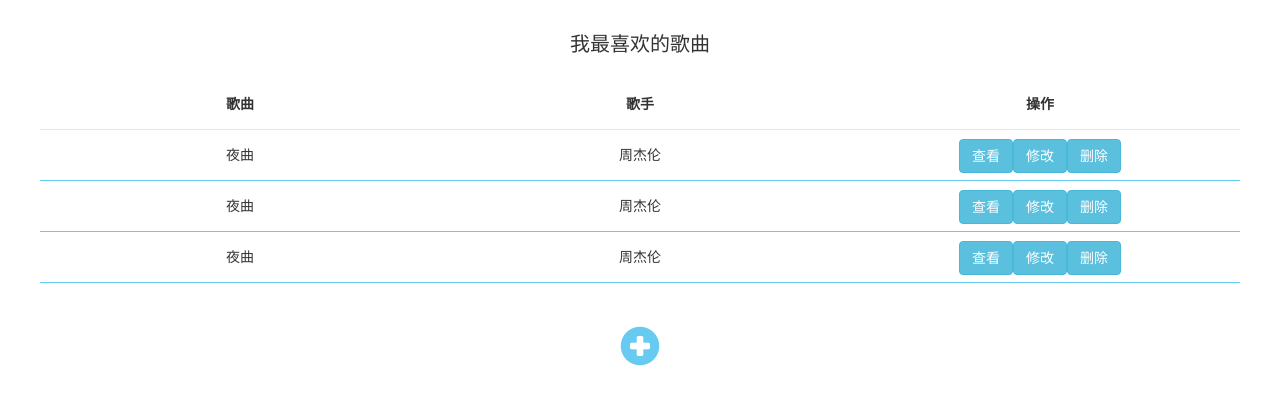
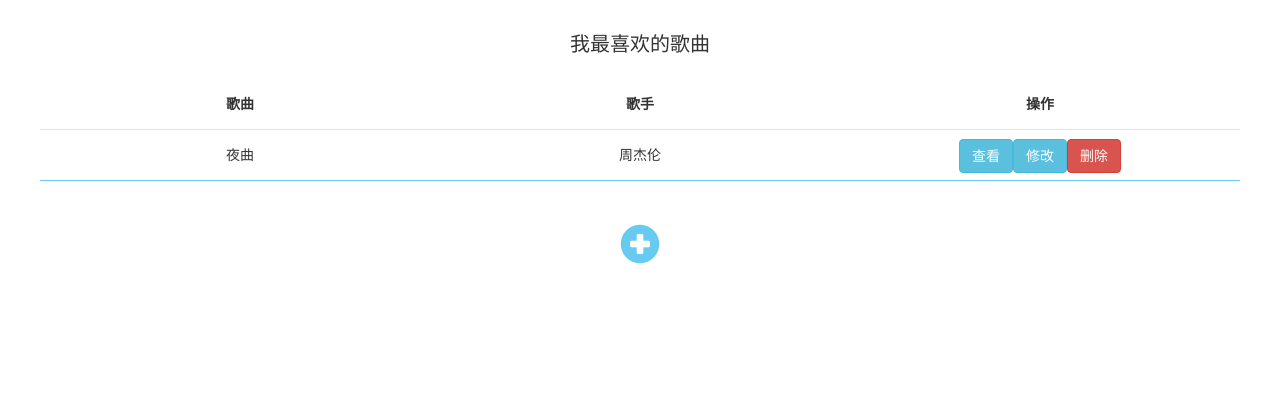
Before and after one commit to 349032805/vue-express-mongodb-demo, a Vue app: page / in a window 1280 px wide. Shown: the top 404 px of the page. Built offline with nearby package versions, Linux system fonts and the light colour scheme.

Commit message:
git commit

```diff
--- a/src/views/list.vue
+++ b/src/views/list.vue
@@ -14,27 +14,10 @@
  				<td>
  					<button type="button" class="btn btn-info">查看</button>
  					<button type="button" class="btn btn-info">修改</button>
- 					<button type="button" class="btn btn-info">删除</button>
+ 					<button type="button" class="btn btn-danger">删除</button>
  				</td>
  			</tr>
- 			<tr>
- 				<td>夜曲</td>
- 				<td>周杰伦</td>
- 				<td>
- 					<button type="button" class="btn btn-info">查看</button>
- 					<button type="button" class="btn btn-info">修改</button>
- 					<button type="button" class="btn btn-info">删除</button>
- 				</td>
- 			</tr>
- 			<tr>
- 				<td>夜曲</td>
- 				<td>周杰伦</td>
- 				<td>
- 					<button type="button" class="btn btn-info">查看</button>
- 					<button type="button" class="btn btn-info">修改</button>
- 					<button type="button" class="btn btn-info">删除</button>
- 				</td>
- 			</tr>
+
  		</tbody>
  	</table>
 
```
